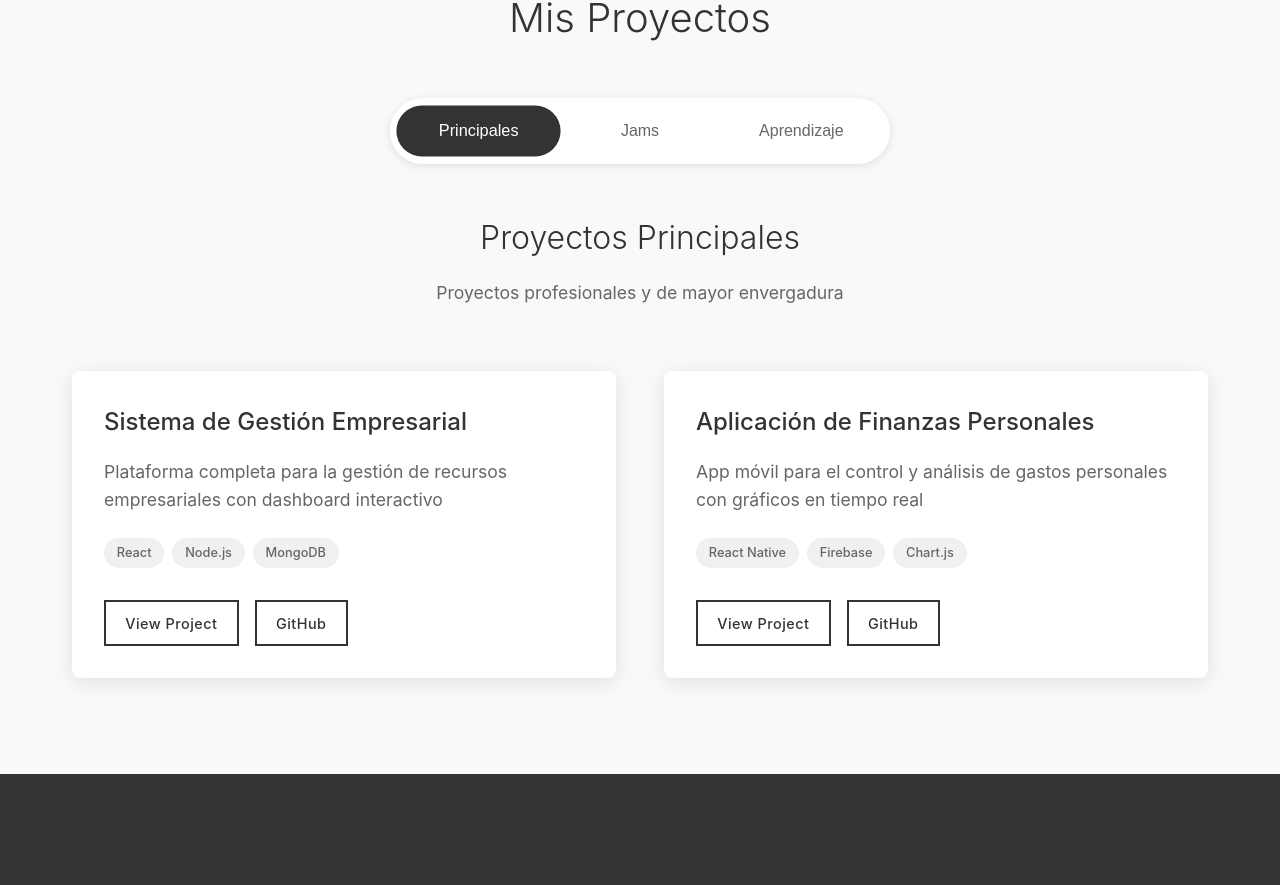
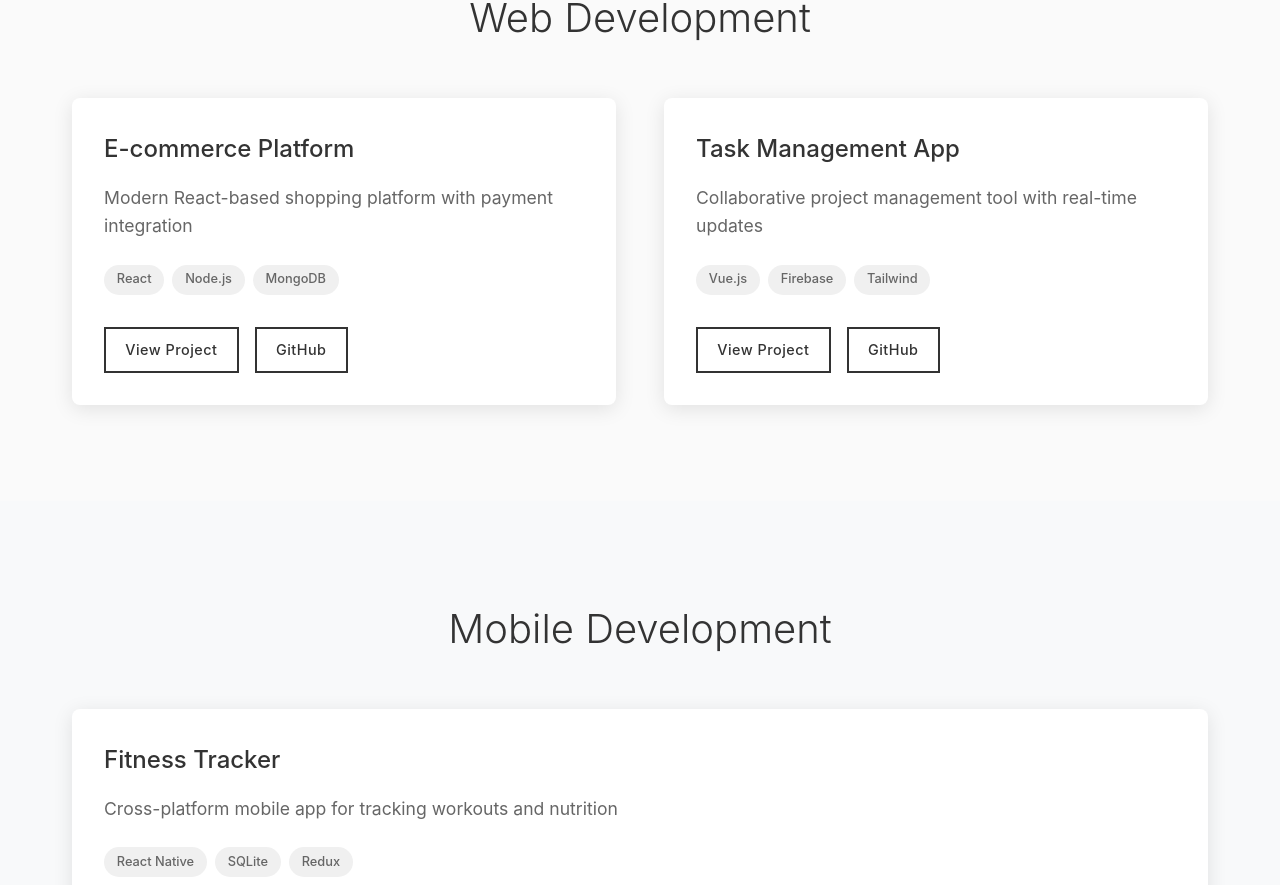
Before and after one commit to MarioRibeHerrero/marioribeherrero.github.io, a React (Create React App) app: page / in a window 1280 px wide. Shown: the part 1872-2757 px from the top of the page. Built offline with nearby package versions, Linux system fonts and the light colour scheme.

Commit message:
Revert "Add toggle system for project categories"
This reverts commit c09c1592bfefae2213ce4f55662e85601ca62ced.

```diff
--- a/src/App.js
+++ b/src/App.js
@@ -2,65 +2,49 @@ import React from 'react';
 import './App.css';
 import Header from './components/Header';
 import About from './components/About';
-import ProjectsToggle from './components/ProjectsToggle';
+import ProjectSection from './components/ProjectSection';
 import Contact from './components/Contact';
 
 function App() {
-  const mainProjects = [
+  const webProjects = [
     {
-      title: "Sistema de Gestión Empresarial",
-      description: "Plataforma completa para la gestión de recursos empresariales con dashboard interactivo",
+      title: "E-commerce Platform",
+      description: "Modern React-based shopping platform with payment integration",
       technologies: ["React", "Node.js", "MongoDB"],
       link: "#",
       github: "#"
     },
     {
-      title: "Aplicación de Finanzas Personales",
-      description: "App móvil para el control y análisis de gastos personales con gráficos en tiempo real",
-      technologies: ["React Native", "Firebase", "Chart.js"],
+      title: "Task Management App",
+      description: "Collaborative project management tool with real-time updates",
+      technologies: ["Vue.js", "Firebase", "Tailwind"],
       link: "#",
       github: "#"
     }
   ];
 
-  const jamProjects = [
+  const mobileProjects = [
     {
-      title: "Game Jam 2024 - Space Explorer",
-      description: "Juego 2D desarrollado en 48 horas para la Global Game Jam con mecánicas de exploración espacial",
-      technologies: ["Unity", "C#", "Photoshop"],
-      link: "#",
-      github: "#"
-    },
-    {
-      title: "Hackathon - EcoTracker",
-      description: "Aplicación para tracking de huella de carbono desarrollada en un hackathon de sostenibilidad",
-      technologies: ["Vue.js", "Express", "PostgreSQL"],
+      title: "Fitness Tracker",
+      description: "Cross-platform mobile app for tracking workouts and nutrition",
+      technologies: ["React Native", "SQLite", "Redux"],
       link: "#",
       github: "#"
     }
   ];
 
-  const learningProjects = [
+  const designProjects = [
     {
-      title: "Clone de Netflix",
-      description: "Recreación de la interfaz de Netflix para practicar React y consumo de APIs",
-      technologies: ["React", "TMDB API", "CSS Modules"],
-      link: "#",
-      github: "#"
+      title: "Brand Identity System",
+      description: "Complete visual identity for a tech startup",
+      technologies: ["Figma", "Illustrator", "Photoshop"],
+      link: "#"
     },
     {
-      title: "Todo App con TypeScript",
-      description: "Aplicación de tareas para aprender TypeScript y testing con Jest",
-      technologies: ["TypeScript", "React", "Jest"],
-      link: "#",
-      github: "#"
-    },
-    {
-      title: "API REST con Node.js",
-      description: "Backend completo con autenticación JWT para practicar desarrollo de APIs",
-      technologies: ["Node.js", "Express", "JWT", "MongoDB"],
-      link: "#",
-      github: "#"
+      title: "UI/UX Case Study",
+      description: "Redesign of a banking mobile application",
+      technologies: ["Sketch", "Principle", "InVision"],
+      link: "#"
     }
   ];
 
@@ -68,10 +52,20 @@ function App() {
     <div className="App">
       <Header />
       <About />
-      <ProjectsToggle
-        mainProjects={mainProjects}
-        jamProjects={jamProjects}
-        learningProjects={learningProjects}
+      <ProjectSection
+        title="Web Development"
+        projects={webProjects}
+        id="web"
+      />
+      <ProjectSection
+        title="Mobile Development"
+        projects={mobileProjects}
+        id="mobile"
+      />
+      <ProjectSection
+        title="Design"
+        projects={designProjects}
+        id="design"
       />
       <Contact />
     </div>
--- a/src/components/Header.js
+++ b/src/components/Header.js
@@ -12,7 +12,9 @@ const Header = () => {
             </div>
             <ul className="nav-links">
               <li><a href="#about">About</a></li>
-              <li><a href="#projects">Proyectos</a></li>
+              <li><a href="#web">Web</a></li>
+              <li><a href="#mobile">Mobile</a></li>
+              <li><a href="#design">Design</a></li>
               <li><a href="#contact">Contact</a></li>
             </ul>
           </div>
--- /dev/null
+++ b/src/components/ProjectSection.css
@@ -0,0 +1,25 @@
+.project-section {
+  padding: 6rem 0;
+}
+
+.project-section:nth-child(even) {
+  background: #f8f9fa;
+}
+
+.projects-grid {
+  display: grid;
+  grid-template-columns: repeat(auto-fit, minmax(350px, 1fr));
+  gap: 3rem;
+  margin-top: 2rem;
+}
+
+@media (max-width: 768px) {
+  .project-section {
+    padding: 4rem 0;
+  }
+
+  .projects-grid {
+    grid-template-columns: 1fr;
+    gap: 2rem;
+  }
+}
--- /dev/null
+++ b/src/components/ProjectSection.js
@@ -0,0 +1,20 @@
+import React from 'react';
+import ProjectCard from './ProjectCard';
+import './ProjectSection.css';
+
+const ProjectSection = ({ title, projects, id }) => {
+  return (
+    <section className="project-section" id={id}>
+      <div className="container">
+        <h2>{title}</h2>
+        <div className="projects-grid">
+          {projects.map((project, index) => (
+            <ProjectCard key={index} project={project} />
+          ))}
+        </div>
+      </div>
+    </section>
+  );
+};
+
+export default ProjectSection;
--- a/src/components/ProjectsToggle.css
+++ /dev/null
@@ -1,124 +0,0 @@
-.projects-toggle {
-  padding: 6rem 0;
-  background: #f8f9fa;
-}
-
-.projects-toggle h2 {
-  text-align: center;
-  margin-bottom: 3rem;
-  font-size: 2.5rem;
-  font-weight: 300;
-  color: #333;
-}
-
-.toggle-buttons {
-  display: flex;
-  justify-content: center;
-  gap: 0;
-  margin-bottom: 3rem;
-  background: white;
-  border-radius: 50px;
-  padding: 0.5rem;
-  box-shadow: 0 2px 10px rgba(0,0,0,0.1);
-  max-width: 500px;
-  margin-left: auto;
-  margin-right: auto;
-}
-
-.toggle-btn {
-  background: transparent;
-  border: none;
-  padding: 1rem 2rem;
-  font-size: 1rem;
-  font-weight: 500;
-  color: #666;
-  cursor: pointer;
-  transition: all 0.3s ease;
-  border-radius: 50px;
-  flex: 1;
-  white-space: nowrap;
-}
-
-.toggle-btn:hover {
-  color: #333;
-}
-
-.toggle-btn.active {
-  background: #333;
-  color: white;
-  transform: scale(1.02);
-}
-
-.section-info {
-  text-align: center;
-  margin-bottom: 4rem;
-  max-width: 600px;
-  margin-left: auto;
-  margin-right: auto;
-}
-
-.section-info h3 {
-  font-size: 2rem;
-  font-weight: 300;
-  margin-bottom: 1rem;
-  color: #333;
-}
-
-.section-info p {
-  font-size: 1.1rem;
-  color: #666;
-  line-height: 1.6;
-}
-
-.projects-grid {
-  display: grid;
-  grid-template-columns: repeat(auto-fit, minmax(350px, 1fr));
-  gap: 3rem;
-  margin-top: 2rem;
-}
-
-/* Animation for project cards */
-.projects-grid .project-card {
-  animation: fadeInUp 0.6s ease forwards;
-  opacity: 0;
-  transform: translateY(30px);
-}
-
-.projects-grid .project-card:nth-child(1) { animation-delay: 0.1s; }
-.projects-grid .project-card:nth-child(2) { animation-delay: 0.2s; }
-.projects-grid .project-card:nth-child(3) { animation-delay: 0.3s; }
-.projects-grid .project-card:nth-child(4) { animation-delay: 0.4s; }
-
-@keyframes fadeInUp {
-  to {
-    opacity: 1;
-    transform: translateY(0);
-  }
-}
-
-/* Mobile responsiveness */
-@media (max-width: 768px) {
-  .projects-toggle {
-    padding: 4rem 0;
-  }
-
-  .toggle-buttons {
-    flex-direction: column;
-    border-radius: 15px;
-    max-width: 300px;
-  }
-
-  .toggle-btn {
-    border-radius: 10px;
-    padding: 0.8rem 1.5rem;
-  }
-
-  .projects-grid {
-    grid-template-columns: 1fr;
-    gap: 2rem;
-  }
-
-  .section-info h3 {
-    font-size: 1.8rem;
-  }
-}
--- a/src/components/ProjectsToggle.js
+++ /dev/null
@@ -1,67 +0,0 @@
-import React, { useState } from 'react';
-import ProjectCard from './ProjectCard';
-import './ProjectsToggle.css';
-
-const ProjectsToggle = ({ mainProjects, jamProjects, learningProjects }) => {
-  const [activeSection, setActiveSection] = useState('main');
-
-  const sections = {
-    main: {
-      title: 'Proyectos Principales',
-      projects: mainProjects,
-      description: 'Proyectos profesionales y de mayor envergadura'
-    },
-    jams: {
-      title: 'Proyectos Jams',
-      projects: jamProjects,
-      description: 'Proyectos desarrollados en hackathons y game jams'
-    },
-    learning: {
-      title: 'Proyectos de Aprendizaje',
-      projects: learningProjects,
-      description: 'Proyectos creados para aprender nuevas tecnologías'
-    }
-  };
-
-  return (
-    <section className="projects-toggle" id="projects">
-      <div className="container">
-        <h2>Mis Proyectos</h2>
-
-        <div className="toggle-buttons">
-          <button
-            className={`toggle-btn ${activeSection === 'main' ? 'active' : ''}`}
-            onClick={() => setActiveSection('main')}
-          >
-            Principales
-          </button>
-          <button
-            className={`toggle-btn ${activeSection === 'jams' ? 'active' : ''}`}
-            onClick={() => setActiveSection('jams')}
-          >
-            Jams
-          </button>
-          <button
-            className={`toggle-btn ${activeSection === 'learning' ? 'active' : ''}`}
-            onClick={() => setActiveSection('learning')}
-          >
-            Aprendizaje
-          </button>
-        </div>
-
-        <div className="section-info">
-          <h3>{sections[activeSection].title}</h3>
-          <p>{sections[activeSection].description}</p>
-        </div>
-
-        <div className="projects-grid">
-          {sections[activeSection].projects.map((project, index) => (
-            <ProjectCard key={`${activeSection}-${index}`} project={project} />
-          ))}
-        </div>
-      </div>
-    </section>
-  );
-};
-
-export default ProjectsToggle;
```
